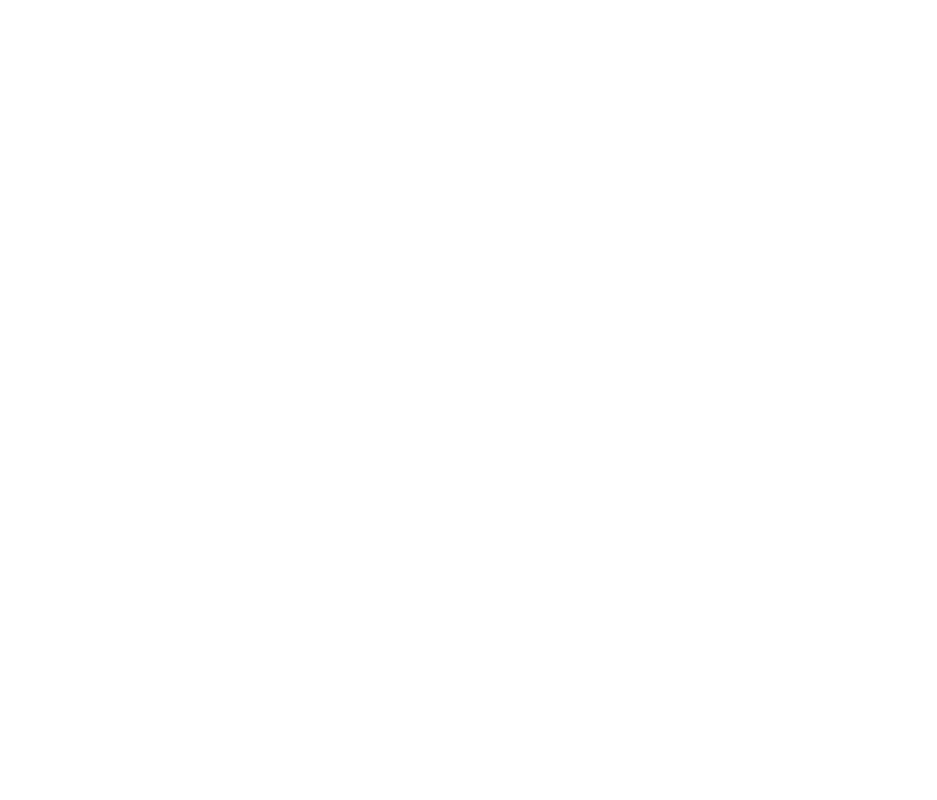
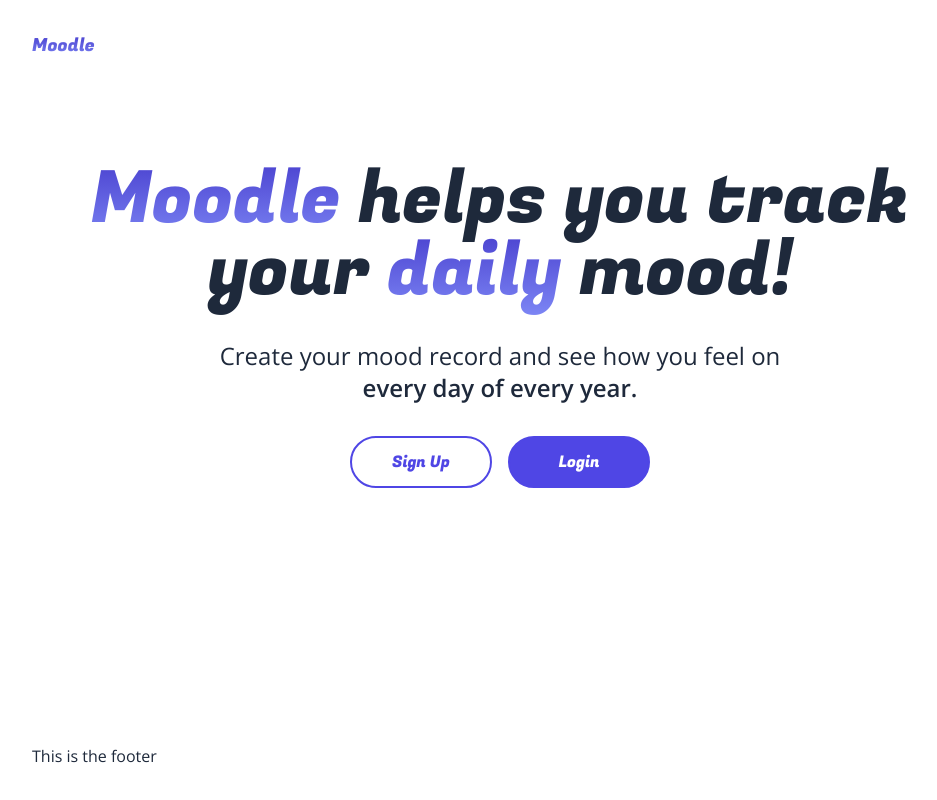
Before and after one commit to smashbrick/moodle, a Next.js app: page / in a window 1280 px wide. Shown: the whole page, without its empty margins (140-1077 px from the left). Built offline with nearby package versions, Linux system fonts and the light colour scheme.

Commit message:
Button styling and hero section almost done

```diff
--- a/app/dashboard/page.js
+++ b/app/dashboard/page.js
@@ -1,5 +1,20 @@
-function dashboard() {
-	return <div>Hello I am under the water</div>;
+import Dashboard from "@/components/Dashboard";
+import Login from "@/components/Login";
+import Main from "@/components/Main";
+
+export const metadata = {
+	title: "Moodle ⋅ Dashboard",
+};
+
+function DashboardPages() {
+	const isAuthenticated = false;
+	let children = <Login />;
+
+	if (isAuthenticated) {
+		children = <Dashboard />;
+	}
+
+	return <Main>{children}</Main>;
 }
 
-export default dashboard;
+export default DashboardPages;
--- a/app/globals.css
+++ b/app/globals.css
@@ -2,26 +2,11 @@
 @tailwind components;
 @tailwind utilities;
 
-:root {
-  --background: #ffffff;
-  --foreground: #171717;
+.textGradient {
+	/* Applies a gradient background to the text by clipping the gradient to the text shape
+   and making the text fill color transparent to reveal the background */
+	background: -webkit-linear-gradient(#4338ca, #818cf8);
+	-webkit-background-clip: text;
+	background-clip: text;
+	-webkit-text-fill-color: transparent;
 }
-
-@media (prefers-color-scheme: dark) {
-  :root {
-    --background: #0a0a0a;
-    --foreground: #ededed;
-  }
-}
-
-body {
-  color: var(--foreground);
-  background: var(--background);
-  font-family: Arial, Helvetica, sans-serif;
-}
-
-@layer utilities {
-  .text-balance {
-    text-wrap: balance;
-  }
-}
--- a/app/layout.js
+++ b/app/layout.js
@@ -1,16 +1,8 @@
-import localFont from "next/font/local";
 import "./globals.css";
+import { Open_Sans, Fugaz_One } from "next/font/google";
 
-const geistSans = localFont({
-	src: "./fonts/GeistVF.woff",
-	variable: "--font-geist-sans",
-	weight: "100 900",
-});
-const geistMono = localFont({
-	src: "./fonts/GeistMonoVF.woff",
-	variable: "--font-geist-mono",
-	weight: "100 900",
-});
+const openSans = Open_Sans({ subsets: ["latin"] });
+const fugaz = Fugaz_One({ subsets: ["latin"], weight: ["400"] });
 
 export const metadata = {
 	title: "Moodle",
@@ -18,12 +10,24 @@
 };
 
 export default function RootLayout({ children }) {
+	const header = (
+		<header className="p-4 sm:p-8 flex items-center justify-between gap-4">
+			<h1 className={"text-base sm:text-lg textGradient " + fugaz.className}>
+				Moodle
+			</h1>
+		</header>
+	);
+
+	const footer = <footer className="p-4 sm:p-8">This is the footer</footer>;
+
 	return (
 		<html lang="en">
 			<body
-				className={`${geistSans.variable} ${geistMono.variable} antialiased`}
+				className={`w-full max-w-[1000px] mx-auto text-sm sm:text-base min-h-screen flex flex-col text-slate-800 ${openSans.className}`}
 			>
+				{header}
 				{children}
+				{footer}
 			</body>
 		</html>
 	);
--- a/app/page.js
+++ b/app/page.js
@@ -1,3 +1,10 @@
+import Main from "@/components/Main";
+import Hero from "@/components/Hero";
+
 export default function HomePage() {
-	return <main className=""></main>;
+	return (
+		<Main>
+			<Hero />
+		</Main>
+	);
 }
--- /dev/null
+++ b/components/Button.js
@@ -0,0 +1,25 @@
+import { Fugaz_One } from "next/font/google";
+
+const fugaz = Fugaz_One({ subsets: ["latin"], weight: ["400"] });
+
+function Button(props) {
+	const { text, dark } = props;
+	return (
+		<button
+			className={
+				"border-solid rounded-full overflow-hidden duration-200 border-2 border-indigo-600 hover:opacity-60 " +
+				(dark ? " text-white bg-indigo-600 " : " text-indigo-600 ")
+			}
+		>
+			<p
+				className={
+					"px-6 sm:px-10 whitespace-nowrap py-2 sm:py-3 " + fugaz.className
+				}
+			>
+				{text}
+			</p>
+		</button>
+	);
+}
+
+export default Button;
--- /dev/null
+++ b/components/Dashboard.js
@@ -0,0 +1,5 @@
+function Dashboard() {
+	return <div>Dashboard component in component folder</div>;
+}
+
+export default Dashboard;
--- /dev/null
+++ b/components/Hero.js
@@ -0,0 +1,30 @@
+import { Fugaz_One } from "next/font/google";
+import Button from "./Button";
+const fugaz = Fugaz_One({ subsets: ["latin"], weight: ["400"] });
+
+function Hero() {
+	return (
+		<div className="py-10  md:py-10 flex flex-col gap-4 sm:gap-8">
+			<h1
+				className={
+					"text-5xl sm:text-6xl md:text-7xl text-center " + fugaz.className
+				}
+			>
+				<span className="textGradient">Moodle</span> helps you track your{" "}
+				<span className="textGradient">daily</span> mood!
+			</h1>
+			<p className="text-lg sm:text-xl md:text-2xl text-center w-full mx-auto  max-w-[600px] ">
+				Create your mood record and see how you feel on{" "}
+				<span className="font-semibold">every day of every year.</span>
+			</p>
+
+			{/* w-fit ensures the button only takes up the space it needs, essentially fitting the content */}
+			<div className="grid grid-cols-2 gap-4 w-fit mx-auto">
+				<Button text="Sign Up" />
+				<Button text="Login" dark />
+			</div>
+		</div>
+	);
+}
+
+export default Hero;
--- /dev/null
+++ b/components/Login.js
@@ -0,0 +1,5 @@
+function Login() {
+	return <div></div>;
+}
+
+export default Login;
--- a/components/Main.js
+++ b/components/Main.js
@@ -1,6 +1,6 @@
 function Main(props) {
-	const { Children } = props;
-	return <div>{Children}</div>;
+	const { children } = props;
+	return <main className="flex-1 flex flex-col p-4 sm:p-8">{children}</main>;
 }
 
 export default Main;
```
